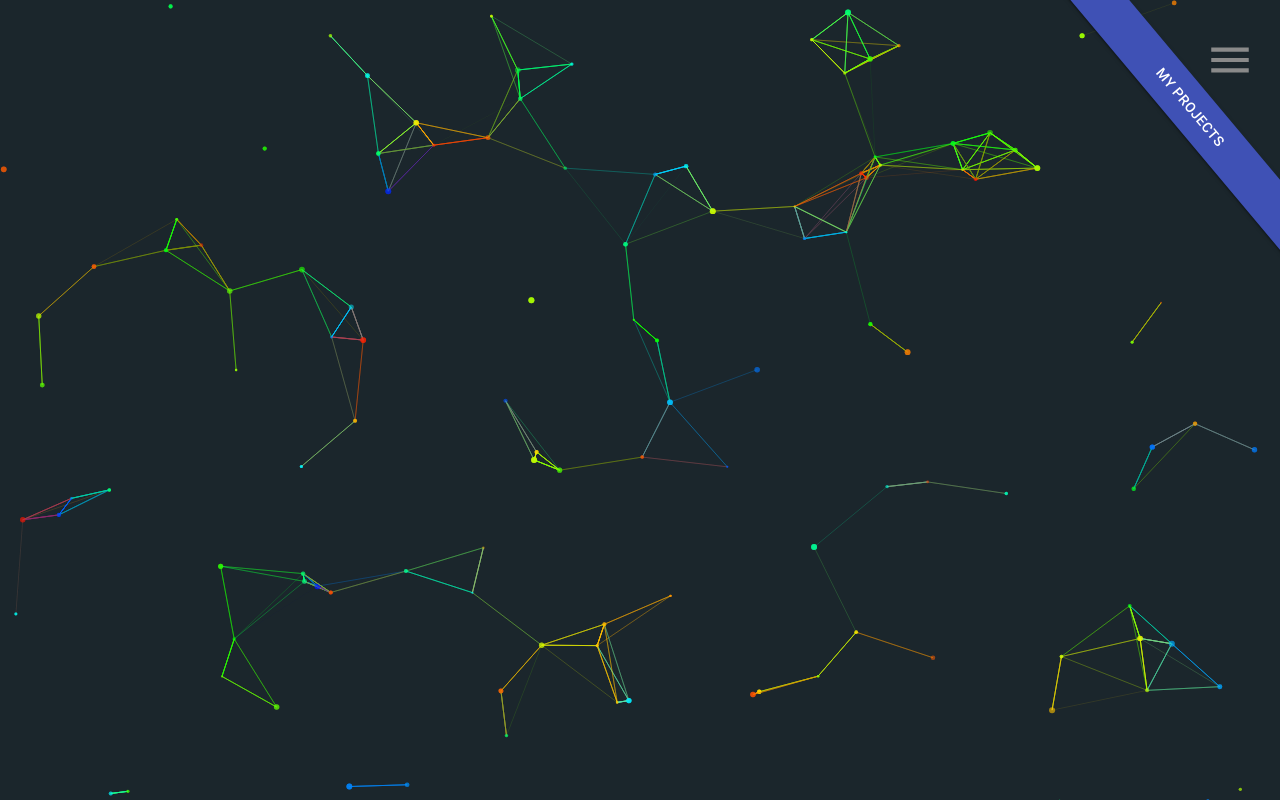
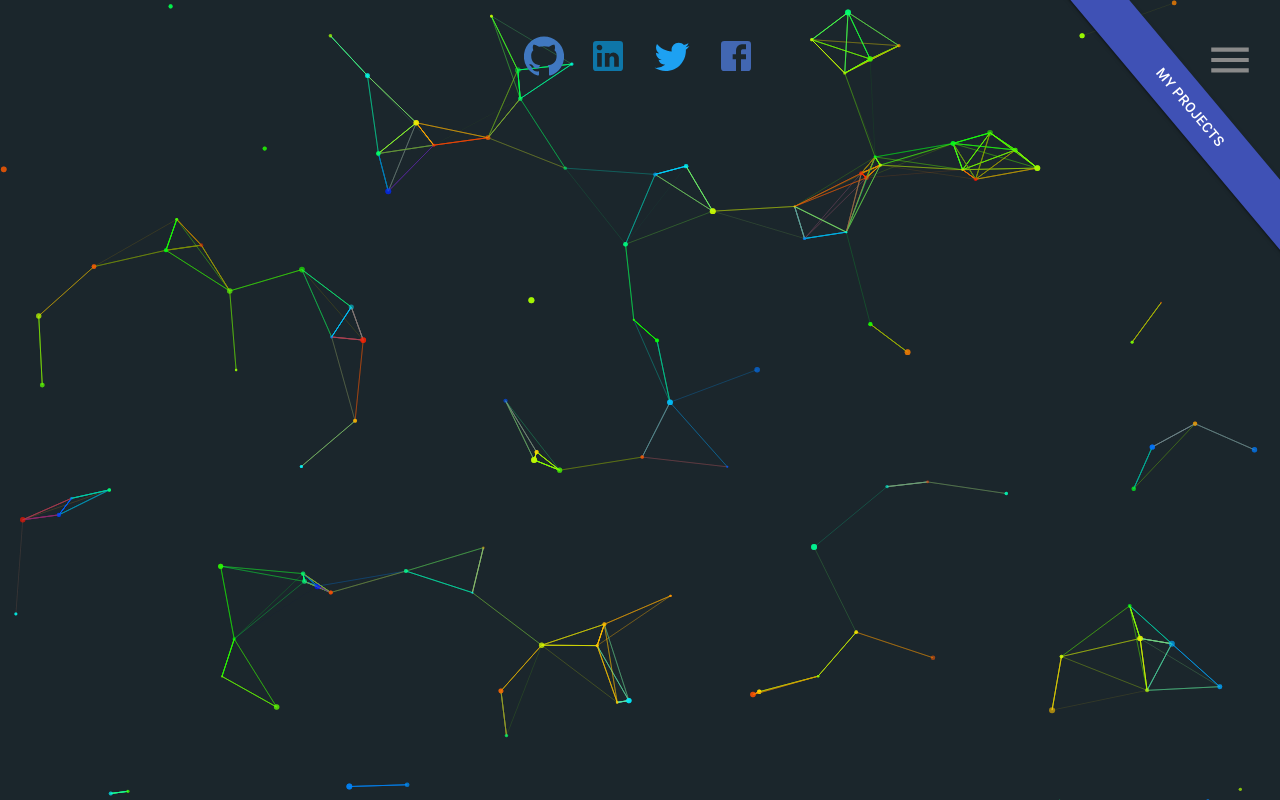
Before and after one commit to Murtaja-code/portifoilo, a React (Create React App) app: page / in a window 1280 px wide. Built offline with nearby package versions, Linux system fonts and the light colour scheme.

Commit message:
Feat: add social media icons

```diff
--- a/src/components/NavBar/NavBar.jsx
+++ b/src/components/NavBar/NavBar.jsx
@@ -7,9 +7,10 @@ import {
 	List,
 	Drawer,
 	Box,
-	Typography
+	Typography,
+	useMediaQuery
 } from "@material-ui/core"
-import { Menu, Close } from "@material-ui/icons"
+import { Menu, Close, Facebook, GitHub, LinkedIn, Twitter } from "@material-ui/icons"
 import useStyles from "./Style"
 
 const tabs = ["Home", "Experience", "About", "Contact"]
@@ -27,6 +28,7 @@ function NavBar() {
 			<IconButton onClick={handleDrawer}>
 				<Menu className={classes.menuIcon} />
 			</IconButton>
+			<SocialMedia />
 			<Drawer anchor="top" open={openDrawer} classes={{ paper: classes.paper }}>
 				<Box component="div" py={3}>
 					<IconButton onClick={handleDrawer}>
@@ -48,3 +50,37 @@ function NavBar() {
 }
 
 export default NavBar
+
+function SocialMedia() {
+	const classes = useStyles()
+	const mobile = useMediaQuery("(max-width: 700px)")
+	const icons = [
+		{
+			icon: <GitHub style={{ color: "#4078c0" }} className={classes.socialIcons} />,
+			url: "https://github.com/murtaja1"
+		},
+		{
+			icon: <LinkedIn style={{ color: "#0e76a8 " }} className={classes.socialIcons} />,
+			url: "https://www.linkedin.com/in/murtaja-adnan-2a02b9206/"
+		},
+		{
+			icon: <Twitter style={{ color: "#1DA1F2" }} className={classes.socialIcons} />,
+			url: "https://twitter.com/murtj14"
+		},
+		{
+			icon: <Facebook style={{ color: "#4267B2" }} className={classes.socialIcons} />,
+			url: "https://www.facebook.com/murtaja.adnan.52"
+		}
+	]
+	return (
+		<>
+			<div className={`${mobile && classes.socialIconsMobile}`}>
+				{icons.map((icon, i) => (
+					<IconButton key={i}>
+						<a href={icon.url}>{icon.icon}</a>
+					</IconButton>
+				))}
+			</div>
+		</>
+	)
+}
--- a/src/components/NavBar/Style.jsx
+++ b/src/components/NavBar/Style.jsx
@@ -1,6 +1,18 @@
 import { makeStyles } from "@material-ui/core/styles"
 
 const useStyles = makeStyles({
+	socialIcons: {
+		fontSize: "40px",
+		transition: "transform .2s",
+		"&:hover": {
+			transform: "scale(1.4)"
+		}
+	},
+	socialIconsMobile: {
+		position: "fixed",
+		bottom: 0,
+		width: "100%"
+	},
 	paper: {
 		background: "#333",
 		height: "100% !important"
@@ -28,6 +40,20 @@ const useStyles = makeStyles({
 		"&:hover": {
 			transform: "scale(1.2)"
 		}
+	},
+	curve: {
+		position: "absolute",
+		left: "0rem",
+		right: "0rem",
+		bottom: "50%",
+		padding: "0.2rem 0rem 1.5rem 0rem",
+		textAlign: "center",
+		backgroundColor: "#4267B2",
+		width: "3.25rem",
+		height: "1.5rem",
+		borderRadius: "100% / 100%",
+		borderTopLeftRadius: "0",
+		borderBottomLeftRadius: "0"
 	}
 })
 
```
